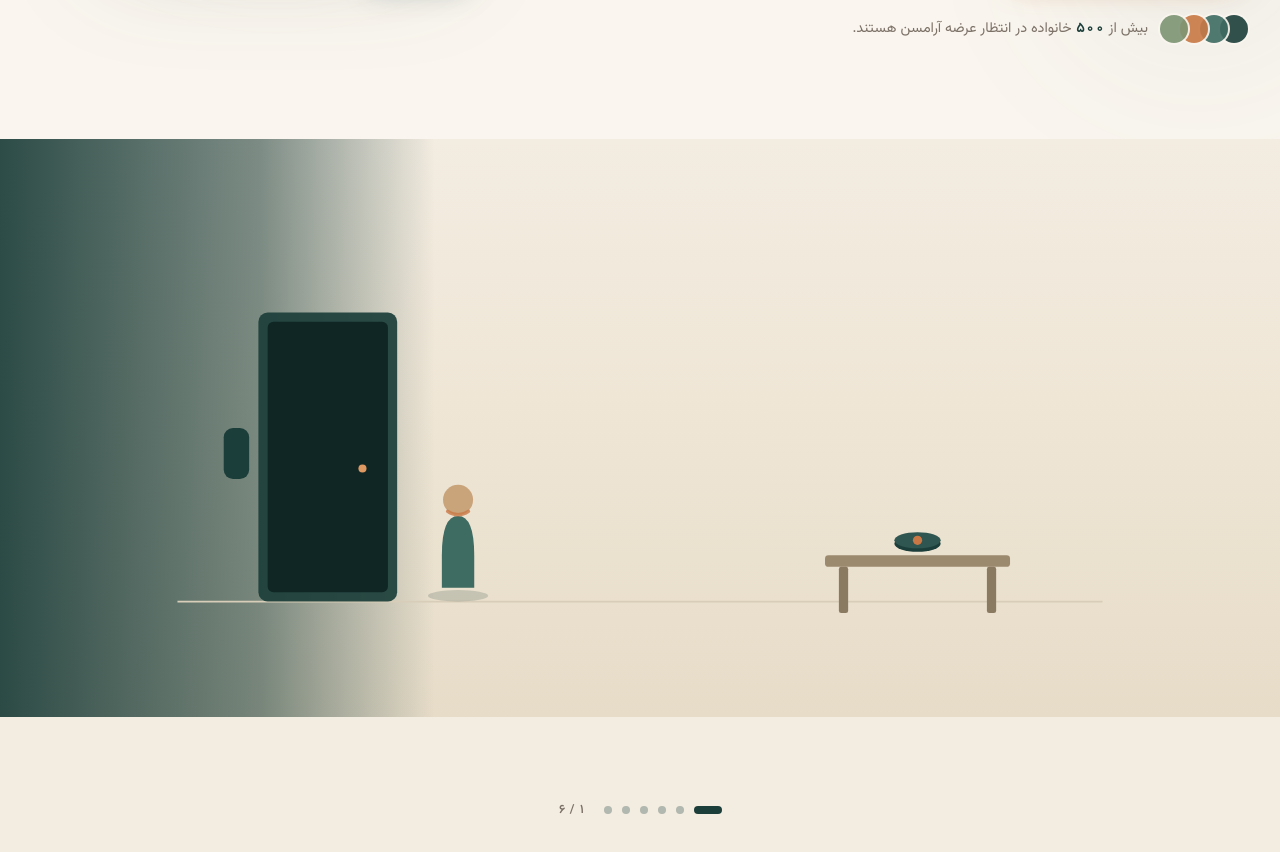
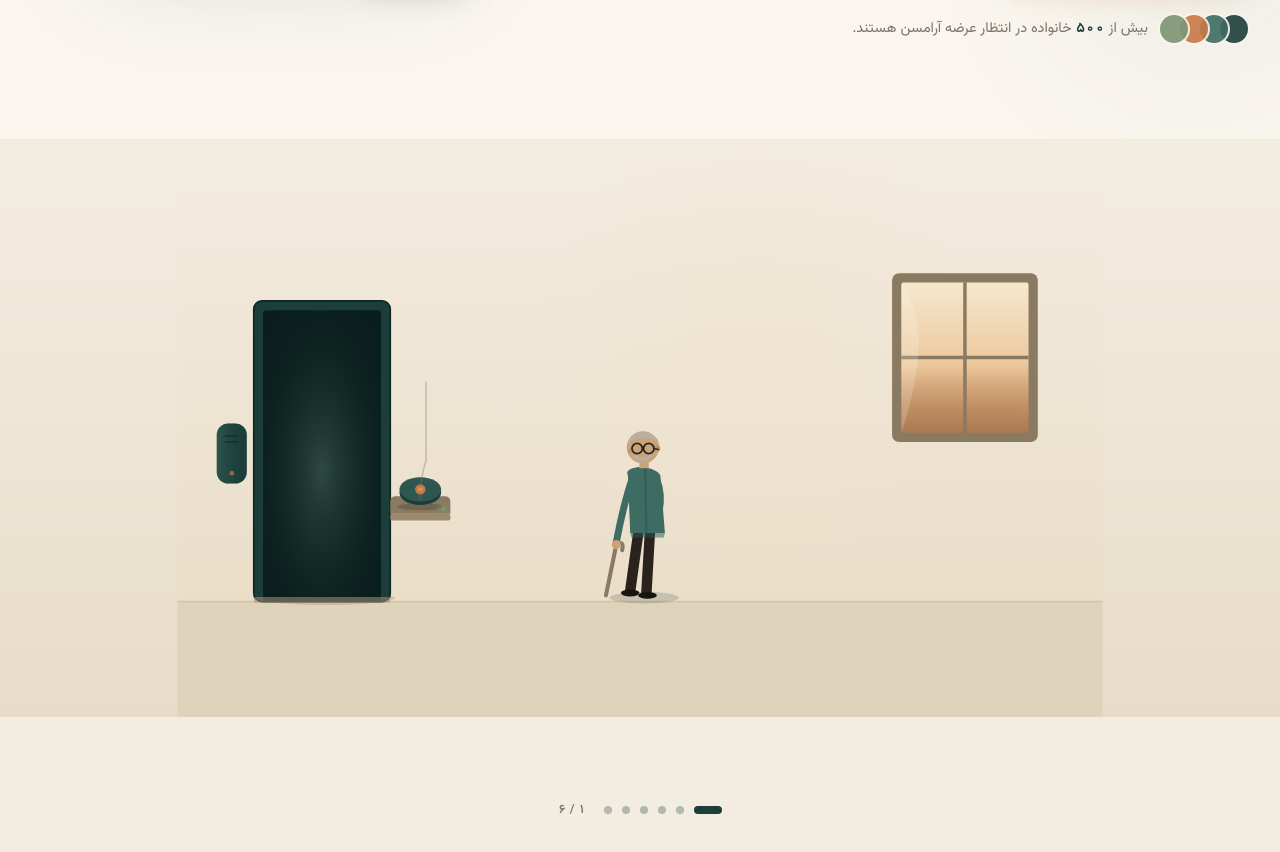
Before and after one commit to amirhs83/eldery-care-website, a Next.js app: page / in a window 1280 px wide. Shown: the part 660-1512 px from the top of the page. Built offline with nearby package versions, Linux system fonts and the light colour scheme.

Commit message:
bc239e38-f123-4977-bce5-37d84b3afe11

```diff
--- a/src/components/aramsan/story-scrollytelling.tsx
+++ b/src/components/aramsan/story-scrollytelling.tsx
@@ -11,7 +11,7 @@ import { toFa } from "@/lib/format";
 
 const SCENES = [
   "پدر برای قدم زدن از خانه خارج می‌شود.",
-  "ردیاب روی میز جا مانده است.",
+  "ردیاب روی ایستگاه شارژ کنار در جا مانده است.",
   "ایستگاه هوشمند کنار در متوجه می‌شود.",
   "یادآوری صوتی ملایم پخش می‌شود.",
   "خانواده مطلع می‌شوند.",
@@ -41,38 +41,47 @@ export function StoryScrollytelling() {
   });
 
   // Caption opacities — one per scene
-  const cap0 = useSegOpacity(scrollYProgress, 0 / 6, 1 / 6);
-  const cap1 = useSegOpacity(scrollYProgress, 1 / 6, 2 / 6);
-  const cap2 = useSegOpacity(scrollYProgress, 2 / 6, 3 / 6);
-  const cap3 = useSegOpacity(scrollYProgress, 3 / 6, 4 / 6);
-  const cap4 = useSegOpacity(scrollYProgress, 4 / 6, 5 / 6);
-  const cap5 = useSegOpacity(scrollYProgress, 5 / 6, 6 / 6);
-  const caps = [cap0, cap1, cap2, cap3, cap4, cap5];
+  const caps = [
+    useSegOpacity(scrollYProgress, 0 / 6, 1 / 6),
+    useSegOpacity(scrollYProgress, 1 / 6, 2 / 6),
+    useSegOpacity(scrollYProgress, 2 / 6, 3 / 6),
+    useSegOpacity(scrollYProgress, 3 / 6, 4 / 6),
+    useSegOpacity(scrollYProgress, 4 / 6, 5 / 6),
+    useSegOpacity(scrollYProgress, 5 / 6, 6 / 6),
+  ];
 
   // Active scene index (for dots)
-  const activeScene = useTransform(scrollYProgress, (v) => {
-    return Math.min(5, Math.floor(v * 6 + 0.0001));
-  });
+  const activeScene = useTransform(scrollYProgress, (v) =>
+    Math.min(5, Math.floor(v * 6 + 0.0001))
+  );
 
-  // Figure (father) walks from inside (x=360) to the door (x=150) over scene 1,
-  // then exits (x=40, fades out) during the transition into scene 2.
+  // Father walks from the interior (right) toward the door (left) and exits.
+  // He passes right by the charging dock (~x=210) on his way out.
   const figureX = useTransform(
     scrollYProgress,
-    [0, 0.1, 0.16, 0.21, 1],
-    [360, 210, 150, 40, 40],
+    [0, 0.08, 0.14, 0.18, 0.22, 1],
+    [560, 400, 250, 140, 30, 20],
     { clamp: true }
   );
   const figureOpacity = useTransform(
     scrollYProgress,
-    [0, 0.14, 0.18, 0.22, 1],
+    [0, 0.18, 0.22, 0.26, 1],
     [1, 1, 0.85, 0, 0],
     { clamp: true }
   );
 
-  // Door station green glow — ramps up at scene 3
+  // Tracker on the charging dock gets highlighted the moment he exits without it.
+  const trackerHighlight = useTransform(
+    scrollYProgress,
+    [0.15, 0.20, 0.32, 0.42],
+    [0, 1, 1, 0.3],
+    { clamp: true }
+  );
+
+  // Door station green light — ramps up at scene 3
   const stationGlow = useTransform(
     scrollYProgress,
-    [0.28, 0.34, 0.62, 0.7],
+    [0.30, 0.36, 0.62, 0.70],
     [0, 1, 1, 0.55],
     { clamp: true }
   );
@@ -80,7 +89,7 @@ export function StoryScrollytelling() {
   // Sound waves — scene 4
   const waveOpacity = useTransform(
     scrollYProgress,
-    [0.46, 0.52, 0.64, 0.68],
+    [0.48, 0.54, 0.64, 0.68],
     [0, 1, 1, 0],
     { clamp: true }
   );
@@ -88,25 +97,16 @@ export function StoryScrollytelling() {
     clamp: true,
   });
 
-  // Tracker highlight on the table — scene 2
-  const trackerHighlight = useTransform(
-    scrollYProgress,
-    [0.14, 0.2, 0.3, 0.36],
-    [0, 1, 1, 0.25],
-    { clamp: true }
-  );
-
   // Phone notification — scene 5 (the ONE terracotta flash moment)
   const notifOpacity = useTransform(
     scrollYProgress,
-    [0.64, 0.7, 0.8, 0.84],
+    [0.64, 0.70, 0.80, 0.84],
     [0, 1, 1, 0.7],
     { clamp: true }
   );
-  // Brief warm flash over the whole scene at the notification moment
   const flashOpacity = useTransform(
     scrollYProgress,
-    [0.66, 0.7, 0.74],
+    [0.66, 0.70, 0.74],
     [0, 0.22, 0],
     { clamp: true }
   );
@@ -130,8 +130,7 @@ export function StoryScrollytelling() {
   function replay() {
     const el = ref.current;
     if (!el) return;
-    const top = el.offsetTop;
-    window.scrollTo({ top, behavior: "smooth" });
+    window.scrollTo({ top: el.offsetTop, behavior: "smooth" });
   }
 
   return (
@@ -144,22 +143,12 @@ export function StoryScrollytelling() {
       <div className="sticky top-0 flex h-screen flex-col overflow-hidden">
         {/* Scene illustration */}
         <div className="relative flex-1">
-          {/* warm dusk interior gradient backdrop */}
           <div
             aria-hidden
             className="absolute inset-0"
             style={{
               background:
                 "linear-gradient(180deg, #f3ece1 0%, #efe6d6 45%, #e7dcc8 100%)",
-            }}
-          />
-          {/* evening exterior glow beyond the door (left side) */}
-          <div
-            aria-hidden
-            className="absolute inset-y-0 left-0 w-[34%]"
-            style={{
-              background:
-                "linear-gradient(90deg, rgba(28,62,58,0.92) 0%, rgba(28,62,58,0.55) 60%, rgba(28,62,58,0) 100%)",
             }}
           />
 
@@ -171,173 +160,152 @@ export function StoryScrollytelling() {
               fill="none"
               preserveAspectRatio="xMidYMid meet"
             >
-              {/* Floor line */}
-              <line
-                x1="0"
-                y1="400"
-                x2="800"
-                y2="400"
-                stroke="#d8cdb8"
-                strokeWidth="1.5"
-              />
-
-              {/* Door frame on the left */}
-              <rect
-                x="70"
-                y="150"
-                width="120"
-                height="250"
-                rx="8"
-                fill="#1c3e3a"
-                opacity="0.92"
-              />
-              <rect
-                x="78"
-                y="158"
-                width="104"
-                height="234"
-                rx="5"
-                fill="#0f2624"
-              />
-              {/* Door handle */}
-              <circle cx="160" cy="285" r="3.5" fill="#de9862" />
-
-              {/* Wall-mounted door station device (left of door) */}
-              <g>
-                <rect
-                  x="40"
-                  y="250"
-                  width="22"
-                  height="44"
-                  rx="8"
-                  fill="#1c3e3a"
-                />
-                {/* status light */}
-                <motion.circle
-                  cx="51"
-                  cy="268"
-                  r="4"
-                  fill="#7c9473"
-                  style={{ opacity: stationGlow }}
-                />
-                <motion.circle
-                  cx="51"
-                  cy="268"
-                  r="9"
-                  fill="#7c9473"
-                  style={{ opacity: stationGlow }}
-                  filter="url(#softblur)"
-                />
-              </g>
-
-              {/* Table (right side) */}
-              <g>
-                <rect x="560" y="360" width="160" height="10" rx="3" fill="#9c8a6f" />
-                <rect x="572" y="370" width="8" height="40" rx="2" fill="#8a7a61" />
-                <rect x="700" y="370" width="8" height="40" rx="2" fill="#8a7a61" />
-              </g>
-
-              {/* Tracker on the table (highlighted in scene 2) */}
-              <g>
-                <motion.g style={{ opacity: trackerHighlight }}>
-                  <ellipse
-                    cx="640"
-                    cy="352"
-                    rx="34"
-                    ry="8"
-                    fill="#c97845"
-                    opacity="0.25"
-                  />
-                </motion.g>
-                <ellipse cx="640" cy="350" rx="20" ry="7" fill="#1c3e3a" />
-                <ellipse cx="640" cy="347" rx="20" ry="7" fill="#2f5650" />
-                <circle cx="640" cy="347" r="4" fill="#c97845" />
-              </g>
-
-              {/* Sound waves from the door station (scene 4) */}
-              <motion.g style={{ opacity: waveOpacity }}>
-                <motion.circle
-                  cx="51"
-                  cy="268"
-                  r="14"
-                  stroke="#7c9473"
-                  strokeWidth="2"
-                  style={{ scale: waveScale, transformOrigin: "51px 268px" }}
-                />
-                <motion.circle
-                  cx="51"
-                  cy="268"
-                  r="24"
-                  stroke="#7c9473"
-                  strokeWidth="1.5"
-                  style={{ scale: waveScale, opacity: 0.6, transformOrigin: "51px 268px" }}
-                />
-              </motion.g>
-
-              {/* The father (abstract figure) */}
-              <motion.g style={{ x: figureX, opacity: figureOpacity }}>
-                {/* shadow */}
-                <ellipse cx="0" cy="395" rx="26" ry="5" fill="#1c3e3a" opacity="0.18" />
-                {/* body */}
-                <path
-                  d="M-14 360 q0 -34 14 -34 q14 0 14 34 v28 h-28 z"
-                  fill="#3e6b62"
-                />
-                {/* head */}
-                <circle cx="0" cy="312" r="13" fill="#c9a37a" />
-                {/* gentle warm scarf hint */}
-                <path d="M-9 322 q9 6 18 0" stroke="#c97845" strokeWidth="3" strokeLinecap="round" opacity="0.8" />
-              </motion.g>
-
-              {/* Phone notification in corner (scene 5) */}
-              <motion.g style={{ opacity: notifOpacity }}>
-                <rect
-                  x="610"
-                  y="90"
-                  width="150"
-                  height="64"
-                  rx="14"
-                  fill="#fffdf8"
-                  stroke="#e3d9c9"
-                  strokeWidth="1.5"
-                />
-                <circle cx="634" cy="122" r="12" fill="#c97845" />
-                <path
-                  d="M629 122l4 4 7-8"
-                  stroke="#fffdf8"
-                  strokeWidth="2.2"
-                  strokeLinecap="round"
-                  strokeLinejoin="round"
-                />
-                <rect x="654" y="108" width="86" height="6" rx="3" fill="#1c3e3a" />
-                <rect x="654" y="122" width="64" height="5" rx="2.5" fill="#7c7167" />
-                <rect x="654" y="132" width="48" height="5" rx="2.5" fill="#e3d9c9" />
-              </motion.g>
-
-              {/* Calm checkmark (scene 6) */}
-              <motion.g style={{ opacity: calmOpacity }}>
-                <circle cx="640" cy="200" r="40" fill="#7c9473" opacity="0.18" />
-                <circle
-                  cx="640"
-                  cy="200"
-                  r="26"
-                  stroke="#7c9473"
-                  strokeWidth="3"
-                />
-                <path
-                  d="M628 201l8 8 16-16"
-                  stroke="#7c9473"
-                  strokeWidth="3.5"
-                  strokeLinecap="round"
-                  strokeLinejoin="round"
-                />
-              </motion.g>
-
+              {/* ---------- DEFS ---------- */}
               <defs>
+                <linearGradient id="wallGrad" x1="0" y1="0" x2="0" y2="1">
+                  <stop offset="0%" stopColor="#f3ece1" />
+                  <stop offset="100%" stopColor="#eadec8" />
+                </linearGradient>
+                <linearGradient id="windowLight" x1="0" y1="0" x2="0" y2="1">
+                  <stop offset="0%" stopColor="#f5e8cf" />
+                  <stop offset="55%" stopColor="#ecc89c" />
+                  <stop offset="100%" stopColor="#c97845" stopOpacity="0.55" />
+                </linearGradient>
+                <radialGradient id="exteriorGlow" cx="50%" cy="55%" r="65%">
+                  <stop offset="0%" stopColor="#5a7a72" stopOpacity="0.45" />
+                  <stop offset="100%" stopColor="#0a1f1d" stopOpacity="0" />
+                </radialGradient>
+                <radialGradient id="lampGlow" cx="50%" cy="50%" r="50%">
+                  <stop offset="0%" stopColor="#f0e4ce" stopOpacity="0.55" />
+                  <stop offset="100%" stopColor="#f0e4ce" stopOpacity="0" />
+                </radialGradient>
+                <linearGradient id="deviceShine" x1="0" y1="0" x2="1" y2="0">
+                  <stop offset="0%" stopColor="#3e6b62" stopOpacity="0.5" />
+                  <stop offset="100%" stopColor="#1c3e3a" stopOpacity="0" />
+                </linearGradient>
                 <filter id="softblur" x="-50%" y="-50%" width="200%" height="200%">
                   <feGaussianBlur stdDeviation="4" />
                 </filter>
               </defs>
+
+              {/* ---------- BACKGROUND ---------- */}
+              {/* wall */}
+              <rect x="0" y="0" width="800" height="400" fill="url(#wallGrad)" />
+              {/* floor */}
+              <rect x="0" y="400" width="800" height="100" fill="#e0d3bc" />
+              {/* floor edge */}
+              <line x1="0" y1="400" x2="800" y2="400" stroke="#d3c5ab" strokeWidth="1.5" />
+              {/* warm lamp glow in the interior */}
+              <circle cx="500" cy="180" r="200" fill="url(#lampGlow)" />
+
+              {/* ---------- WINDOW (right wall, dusk light) ---------- */}
+              <g>
+                <rect x="618" y="116" width="126" height="146" rx="6" fill="#8a7a61" />
+                <rect x="626" y="124" width="110" height="130" rx="2" fill="url(#windowLight)" />
+                <line x1="681" y1="124" x2="681" y2="254" stroke="#8a7a61" strokeWidth="3" />
+                <line x1="626" y1="189" x2="736" y2="189" stroke="#8a7a61" strokeWidth="3" />
+                {/* sheer curtain hint */}
+                <path d="M626 124 Q656 165 626 254 L626 124 Z" fill="#fffdf8" opacity="0.18" />
+              </g>
+
+              {/* ---------- DOORMAT at threshold ---------- */}
+              <ellipse cx="128" cy="397" rx="60" ry="6" fill="#a89376" opacity="0.4" />
+
+              {/* ---------- DOOR (left, open — exit to night) ---------- */}
+              <g>
+                {/* frame */}
+                <rect x="66" y="140" width="118" height="260" rx="7" fill="#1c3e3a" />
+                <rect x="66" y="140" width="118" height="260" rx="7" fill="none" stroke="#0f2624" strokeWidth="1.5" />
+                {/* opening — dark exterior */}
+                <rect x="74" y="148" width="102" height="252" rx="3" fill="#0a1f1d" />
+                <rect x="74" y="148" width="102" height="252" rx="3" fill="url(#exteriorGlow)" />
+                {/* threshold step */}
+                <rect x="66" y="396" width="118" height="5" rx="1.5" fill="#a89376" opacity="0.55" />
+              </g>
+
+              {/* ---------- DOOR STATION (wall-mounted, left of door) ---------- */}
+              <g>
+                <rect x="34" y="246" width="26" height="52" rx="10" fill="#1c3e3a" />
+                <rect x="34" y="246" width="26" height="52" rx="10" fill="url(#deviceShine)" />
+                {/* speaker grille */}
+                <line x1="41" y1="257" x2="53" y2="257" stroke="#0f2624" strokeWidth="1.5" opacity="0.6" />
+                <line x1="41" y1="262" x2="53" y2="262" stroke="#0f2624" strokeWidth="1.5" opacity="0.6" />
+                {/* status light (green when active) */}
+                <motion.circle cx="47" cy="272" r="9" fill="#7c9473" style={{ opacity: stationGlow }} filter="url(#softblur)" />
+                <motion.circle cx="47" cy="272" r="4" fill="#7c9473" style={{ opacity: stationGlow }} />
+                {/* brand dot */}
+                <circle cx="47" cy="289" r="2" fill="#c97845" opacity="0.7" />
+              </g>
+
+              {/* ---------- CHARGING DOCK (wall-mounted, right of door) + TRACKER ---------- */}
+              <g>
+                {/* mounting plate */}
+                <rect x="184" y="324" width="52" height="6" rx="2" fill="#9c8a6f" />
+                {/* cradle back lip */}
+                <path d="M184 324 L184 314 Q184 309 189 309 L231 309 Q236 309 236 314 L236 324 Z" fill="#8a7a61" />
+                {/* cradle interior shadow */}
+                <ellipse cx="210" cy="318" rx="20" ry="3" fill="#000" opacity="0.18" />
+
+                {/* tracker highlight glow (scene 2 — he left it behind) */}
+                <motion.ellipse cx="210" cy="306" rx="34" ry="18" fill="#c97845" style={{ opacity: trackerHighlight }} filter="url(#softblur)" />
+                <motion.ellipse cx="210" cy="306" rx="24" ry="14" fill="none" stroke="#c97845" strokeWidth="2" style={{ opacity: trackerHighlight }} />
+
+                {/* the tracker, sitting in the cradle */}
+                <ellipse cx="210" cy="306" rx="18" ry="10.5" fill="#1c3e3a" />
+                <ellipse cx="210" cy="303" rx="18" ry="10.5" fill="#2f5650" />
+                <circle cx="210" cy="303" r="4.5" fill="#c97845" />
+                <circle cx="210" cy="303" r="2" fill="#de9862" />
+
+                {/* charging LED (green, gentle ambient pulse) */}
+                <motion.circle
+                  cx="230" cy="320" r="5.5" fill="#7c9473" opacity="0.22"
+                  animate={{ opacity: [0.1, 0.32, 0.1] }}
+                  transition={{ duration: 2.6, repeat: Infinity, ease: "easeInOut" }}
+                />
+                <motion.circle
+                  cx="230" cy="320" r="2.3" fill="#7c9473"
+                  animate={{ opacity: [0.5, 1, 0.5] }}
+                  transition={{ duration: 2.6, repeat: Infinity, ease: "easeInOut" }}
+                />
+
+                {/* power cable up the wall (subtle) */}
+                <path d="M210 312 Q210 292 215 278 L215 210" stroke="#8a7a61" strokeWidth="1.5" fill="none" opacity="0.35" />
+              </g>
+
+              {/* ---------- SOUND WAVES from door station (scene 4) ---------- */}
+              <motion.g style={{ opacity: waveOpacity }}>
+                <motion.circle cx="47" cy="272" r="16" stroke="#7c9473" strokeWidth="2" style={{ scale: waveScale, transformOrigin: "47px 272px" }} />
+                <motion.circle cx="47" cy="272" r="26" stroke="#7c9473" strokeWidth="1.5" style={{ scale: waveScale, opacity: 0.6, transformOrigin: "47px 272px" }} />
+                <motion.circle cx="47" cy="272" r="36" stroke="#7c9473" strokeWidth="1" style={{ scale: waveScale, opacity: 0.35, transformOrigin: "47px 272px" }} />
+              </motion.g>
+
+              {/* ---------- THE FATHER (detailed elderly figure, walks + exits) ---------- */}
+              <motion.g
+                style={{ x: figureX, opacity: figureOpacity }}
+                animate={{ y: [0, -3, 0] }}
+                transition={{ duration: 0.7, repeat: Infinity, ease: "easeInOut" }}
+              >
+                <g transform="translate(0 395)">
+                  <ElderFigure />
+                </g>
+              </motion.g>
+
+              {/* ---------- PHONE NOTIFICATION (scene 5) ---------- */}
+              <motion.g style={{ opacity: notifOpacity }}>
+                <rect x="560" y="78" width="164" height="70" rx="17" fill="#fffdf8" stroke="#e3d9c9" strokeWidth="1.5" />
+                <circle cx="587" cy="113" r="14" fill="#c97845" />
+                <path d="M581 113l5 5 8-9" stroke="#fffdf8" strokeWidth="2.4" strokeLinecap="round" strokeLinejoin="round" />
+                <rect x="610" y="96" width="96" height="7" rx="3.5" fill="#1c3e3a" />
+                <rect x="610" y="111" width="70" height="5.5" rx="2.5" fill="#7c7167" />
+                <rect x="610" y="123" width="50" height="5.5" rx="2.5" fill="#e3d9c9" />
+              </motion.g>
+
+              {/* ---------- CALM CHECKMARK (scene 6) ---------- */}
+              <motion.g style={{ opacity: calmOpacity }}>
+                <circle cx="400" cy="190" r="48" fill="#7c9473" opacity="0.16" />
+                <circle cx="400" cy="190" r="30" stroke="#7c9473" strokeWidth="3.5" fill="none" />
+                <path d="M386 191l9 9 19-19" stroke="#7c9473" strokeWidth="4" strokeLinecap="round" strokeLinejoin="round" fill="none" />
+              </motion.g>
             </svg>
           </div>
 
@@ -404,6 +372,74 @@ export function StoryScrollytelling() {
   );
 }
 
+/* ------------------------------------------------------------------ */
+/* Elderly father figure — facing left, walking toward the door.       */
+/* Detailed enough to read clearly as an older man: cane, glasses,      */
+/* gray receding hair, short beard, teal coat, two legs + shoes.        */
+/* Feet at local (0,0); the group is translated by the parent.          */
+/* ------------------------------------------------------------------ */
+function ElderFigure() {
+  return (
+    <g>
+      {/* ground shadow */}
+      <ellipse cx="0" cy="2" rx="30" ry="5" fill="#1c3e3a" opacity="0.18" />
+
+      {/* cane — in front hand, tip on ground ahead */}
+      <line x1="-24" y1="-44" x2="-33" y2="0" stroke="#8a7a61" strokeWidth="3.5" strokeLinecap="round" />
+      <path d="M-24 -44 Q-17 -48 -19 -39" stroke="#8a7a61" strokeWidth="3.5" fill="none" strokeLinecap="round" />
+
+      {/* back leg (trailing) */}
+      <path d="M5 -54 L2 -2" stroke="#2a231d" strokeWidth="9" strokeLinecap="round" />
+      <ellipse cx="3" cy="0" rx="8" ry="3" fill="#1a1410" />
+
+      {/* front leg (stepping forward) */}
+      <path d="M-5 -54 L-12 -4" stroke="#2a231d" strokeWidth="9" strokeLinecap="round" />
+      <ellipse cx="-12" cy="-2" rx="8" ry="3" fill="#1a1410" />
+
+      {/* coat / body — slightly hunched forward */}
+      <path d="M-14 -104 Q-17 -109 -5 -111 Q9 -111 14 -104 L18 -54 L-12 -54 Z" fill="#3e6b62" />
+      {/* coat center seam */}
+      <line x1="1" y1="-110" x2="2" y2="-54" stroke="#2f5650" strokeWidth="1.8" opacity="0.6" />
+      {/* coat hem shadow */}
+      <path d="M-12 -54 L18 -54 L17 -50 L-11 -50 Z" fill="#2f5650" opacity="0.5" />
+
+      {/* back arm (swinging back slightly) */}
+      <path d="M11 -100 Q16 -88 13 -72" stroke="#3e6b62" strokeWidth="6" strokeLinecap="round" fill="none" />
+
+      {/* front arm (sleeve reaching to cane) */}
+      <path d="M-10 -102 Q-18 -78 -24 -46" stroke="#3e6b62" strokeWidth="6" strokeLinecap="round" fill="none" />
+      {/* hand on cane */}
+      <circle cx="-24" cy="-44" r="4" fill="#c9a37a" />
+
+      {/* neck */}
+      <rect x="-4" y="-117" width="8" height="7" fill="#c9a37a" />
+
+      {/* head */}
+      <circle cx="-1" cy="-128" r="14" fill="#c9a37a" />
+
+      {/* hair — gray, receding hairline */}
+      <path d="M-14 -130 Q-13 -140 -1 -141 Q10 -140 13 -132 Q9 -136 -1 -136 Q-11 -136 -14 -130 Z" fill="#b8b0a8" />
+
+      {/* ear */}
+      <circle cx="11" cy="-127" r="3" fill="#bc956e" />
+
+      {/* glasses */}
+      <circle cx="-6" cy="-127" r="4.5" fill="none" stroke="#2a231d" strokeWidth="1.5" />
+      <circle cx="4" cy="-127" r="4.5" fill="none" stroke="#2a231d" strokeWidth="1.5" />
+      <line x1="-1.5" y1="-127" x2="-0.5" y2="-127" stroke="#2a231d" strokeWidth="1.2" />
+      <line x1="8.5" y1="-127" x2="13" y2="-126" stroke="#2a231d" strokeWidth="1.2" />
+
+      {/* nose hint */}
+      <path d="M-12 -127 Q-14 -124 -12 -123" stroke="#bc956e" strokeWidth="1.2" fill="none" strokeLinecap="round" />
+
+      {/* mustache */}
+      <path d="M-8 -120 Q-1 -116 5 -120" stroke="#b8b0a8" strokeWidth="3" fill="none" strokeLinecap="round" />
+      {/* short beard */}
+      <path d="M-9 -118 Q-1 -110 6 -118 Q3 -114 0 -114 Q-3 -114 -9 -118 Z" fill="#b8b0a8" opacity="0.85" />
+    </g>
+  );
+}
+
 function SceneDots({
   progress,
   active,
@@ -416,7 +452,6 @@ function SceneDots({
       {Array.from({ length: 6 }).map((_, i) => (
         <SceneDot key={i} index={i} active={active} />
       ))}
-      {/* show numeric progress like ۳/۶ */}
       <ProgressNumber progress={progress} />
     </>
   );
```
Also changed, not shown: 1 other file (tests, documents, lock files or other folders).
